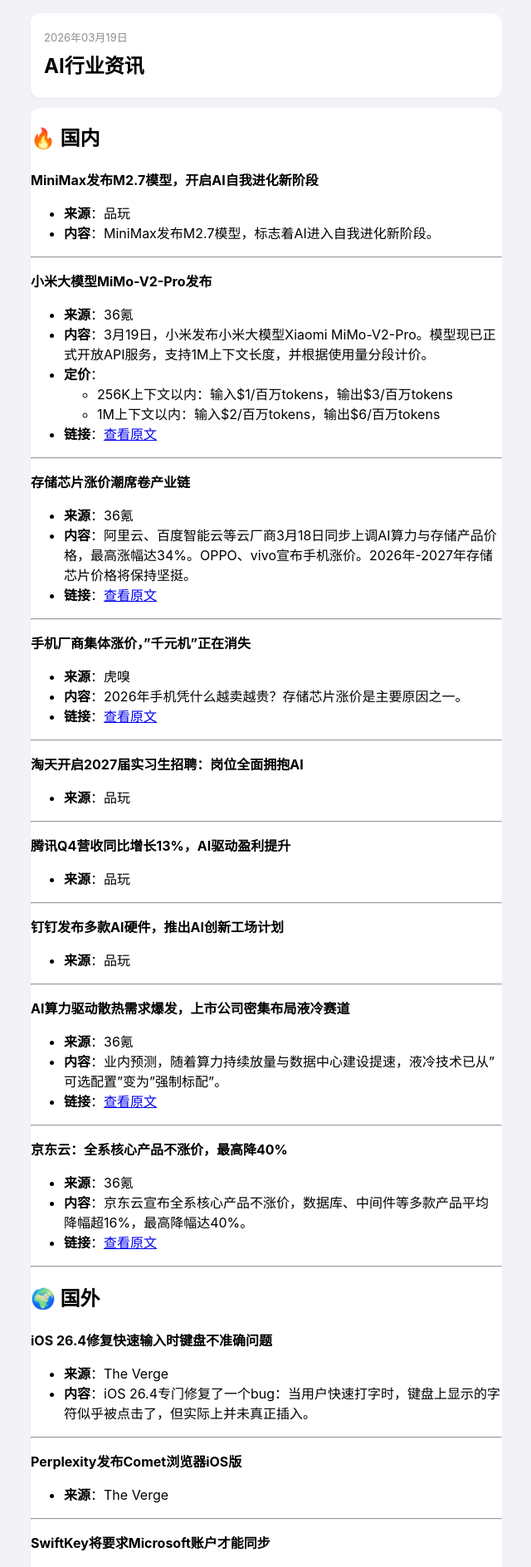
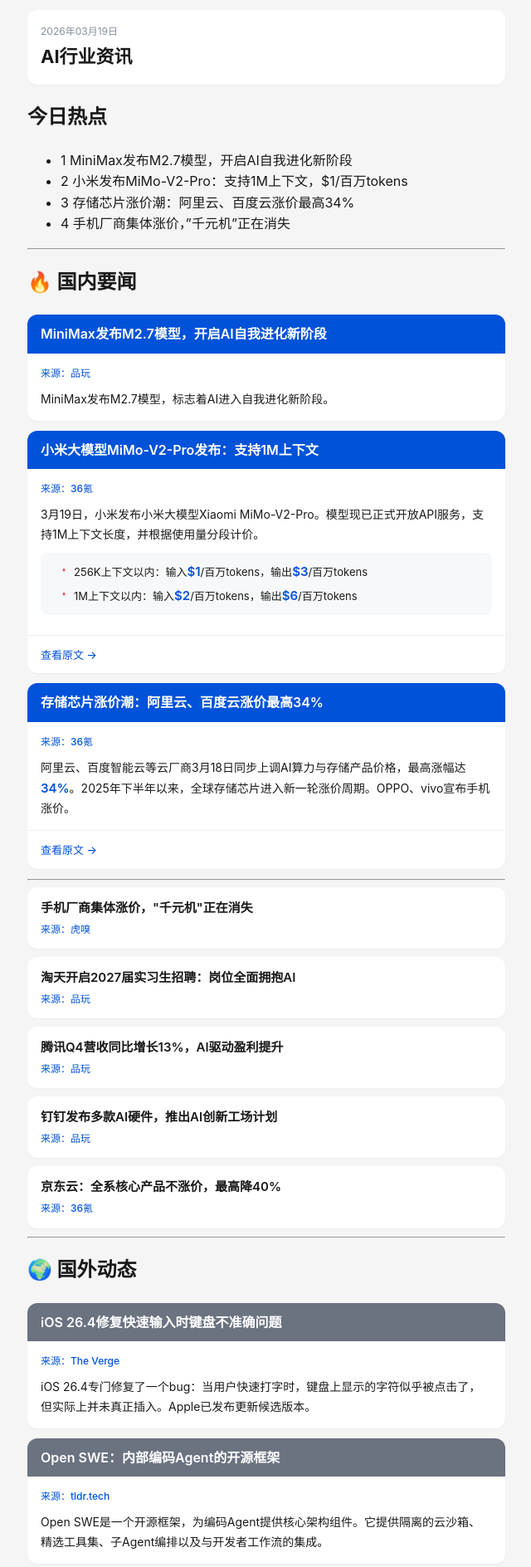
Before and after one commit to MyKPWang/ai-news, a Jekyll site: the page built from 2026/03/03-19.md, in a window 1280 px wide. Shown: the top 1888 px of the page at 83% size, without its empty margins (319-959 px from the left). Built offline with Jekyll 4.4.1, drawn with Linux system fonts in a browser that asks for light colours; some of the changed text lies outside the part shown.

Commit message:
优化排版：参考36氪风格，蓝色色块标题+数字高亮

```diff
--- a/2026/03/03-19.md
+++ b/2026/03/03-19.md
@@ -4,127 +4,180 @@
 date: 2026-03-19
 ---
 
-## 🔥 国内
+## 今日热点
 
-**MiniMax发布M2.7模型，开启AI自我进化新阶段**
-
-- **来源**：品玩
-- **内容**：MiniMax发布M2.7模型，标志着AI进入自我进化新阶段。
+- <span class="num">1</span> MiniMax发布M2.7模型，开启AI自我进化新阶段
+- <span class="num">2</span> 小米发布MiMo-V2-Pro：支持1M上下文，$1/百万tokens
+- <span class="num">3</span> 存储芯片涨价潮：阿里云、百度云涨价最高34%
+- <span class="num">4</span> 手机厂商集体涨价，"千元机"正在消失
 
 ---
 
-**小米大模型MiMo-V2-Pro发布**
+## 🔥 国内要闻
 
-- **来源**：36氪
-- **内容**：3月19日，小米发布小米大模型Xiaomi MiMo-V2-Pro。模型现已正式开放API服务，支持1M上下文长度，并根据使用量分段计价。
-- **定价**：
-  - 256K上下文以内：输入$1/百万tokens，输出$3/百万tokens
-  - 1M上下文以内：输入$2/百万tokens，输出$6/百万tokens
-- **链接**：[查看原文](https://36kr.com/newsflashes/3729076590837381)
+<div class="news-card">
+
+<div class="card-header">
+<h3 class="news-title">MiniMax发布M2.7模型，开启AI自我进化新阶段</h3>
+</div>
+
+<div class="card-body">
+<div class="news-meta">
+<span class="source">来源：品玩</span>
+</div>
+<div class="news-content">
+MiniMax发布M2.7模型，标志着AI进入自我进化新阶段。
+</div>
+</div>
+
+</div>
+
+<div class="news-card">
+
+<div class="card-header">
+<h3 class="news-title">小米大模型MiMo-V2-Pro发布：支持1M上下文</h3>
+</div>
+
+<div class="card-body">
+<div class="news-meta">
+<span class="source">来源：36氪</span>
+</div>
+<div class="news-content">
+3月19日，小米发布小米大模型Xiaomi MiMo-V2-Pro。模型现已正式开放API服务，支持1M上下文长度，并根据使用量分段计价。
+
+<div class="feature-box">
+<ul>
+<li>256K上下文以内：输入<span class="highlight-num">$1</span>/百万tokens，输出<span class="highlight-num">$3</span>/百万tokens</li>
+<li>1M上下文以内：输入<span class="highlight-num">$2</span>/百万tokens，输出<span class="highlight-num">$6</span>/百万tokens</li>
+</ul>
+</div>
+
+</div>
+</div>
+
+<div class="card-footer">
+<a class="news-link" href="https://36kr.com/newsflashes/3729076590837381">查看原文</a>
+</div>
+
+</div>
+
+<div class="news-card">
+
+<div class="card-header">
+<h3 class="news-title">存储芯片涨价潮：阿里云、百度云涨价最高34%</h3>
+</div>
+
+<div class="card-body">
+<div class="news-meta">
+<span class="source">来源：36氪</span>
+</div>
+<div class="news-content">
+阿里云、百度智能云等云厂商3月18日同步上调AI算力与存储产品价格，最高涨幅达<span class="highlight-num">34%</span>。2025年下半年以来，全球存储芯片进入新一轮涨价周期。OPPO、vivo宣布手机涨价。
+
+</div>
+</div>
+
+<div class="card-footer">
+<a class="news-link" href="https://36kr.com/newsflashes/3729050203569795">查看原文</a>
+</div>
+
+</div>
 
 ---
 
-**存储芯片涨价潮席卷产业链**
+<div class="simple-card">
+<h4 class="news-title">手机厂商集体涨价，"千元机"正在消失</h4>
+<div class="news-meta"><span class="source">来源：虎嗅</span></div>
+</div>
 
-- **来源**：36氪
-- **内容**：阿里云、百度智能云等云厂商3月18日同步上调AI算力与存储产品价格，最高涨幅达34%。OPPO、vivo宣布手机涨价。2026年-2027年存储芯片价格将保持坚挺。
-- **链接**：[查看原文](https://36kr.com/newsflashes/3729050203569795)
+<div class="simple-card">
+<h4 class="news-title">淘天开启2027届实习生招聘：岗位全面拥抱AI</h4>
+<div class="news-meta"><span class="source">来源：品玩</span></div>
+</div>
+
+<div class="simple-card">
+<h4 class="news-title">腾讯Q4营收同比增长13%，AI驱动盈利提升</h4>
+<div class="news-meta"><span class="source">来源：品玩</span></div>
+</div>
+
+<div class="simple-card">
+<h4 class="news-title">钉钉发布多款AI硬件，推出AI创新工场计划</h4>
+<div class="news-meta"><span class="source">来源：品玩</span></div>
+</div>
+
+<div class="simple-card">
+<h4 class="news-title">京东云：全系核心产品不涨价，最高降40%</h4>
+<div class="news-meta"><span class="source">来源：36氪</span></div>
+</div>
 
 ---
 
-**手机厂商集体涨价，"千元机"正在消失**
+## 🌍 国外动态
 
-- **来源**：虎嗅
-- **内容**：2026年手机凭什么越卖越贵？存储芯片涨价是主要原因之一。
-- **链接**：[查看原文](https://www.huxiu.com/article/4843288.html)
+<div class="news-card overseas">
+
+<div class="card-header">
+<h3 class="news-title">iOS 26.4修复快速输入时键盘不准确问题</h3>
+</div>
+
+<div class="card-body">
+<div class="news-meta">
+<span class="source">来源：The Verge</span>
+</div>
+<div class="news-content">
+iOS 26.4专门修复了一个bug：当用户快速打字时，键盘上显示的字符似乎被点击了，但实际上并未真正插入。Apple已发布更新候选版本。
+</div>
+</div>
+
+</div>
+
+<div class="news-card overseas">
+
+<div class="card-header">
+<h3 class="news-title">Open SWE：内部编码Agent的开源框架</h3>
+</div>
+
+<div class="card-body">
+<div class="news-meta">
+<span class="source">来源：tldr.tech</span>
+</div>
+<div class="news-content">
+Open SWE是一个开源框架，为编码Agent提供核心架构组件。它提供隔离的云沙箱、精选工具集、子Agent编排以及与开发者工作流的集成。
+</div>
+</div>
+
+</div>
+
+<div class="news-card overseas">
+
+<div class="card-header">
+<h3 class="news-title">AI Agent自主重新设计其记忆系统，召回率从60%提至93%</h3>
+</div>
+
+<div class="card-body">
+<div class="news-meta">
+<span class="source">来源：tldr.tech</span>
+</div>
+<div class="news-content">
+一位开发者询问AI Agent希望如何记住事物。该Agent重新设计了自己的记忆系统，运行自我评估，诊断盲点，并将召回率从<span class="highlight-num">60%</span>提高到<span class="highlight-num">93%</span>，整个过程仅花费<span class="highlight-num">2美元</span>。
+</div>
+</div>
+
+</div>
 
 ---
 
-**淘天开启2027届实习生招聘：岗位全面拥抱AI**
+<div class="simple-card">
+<h4 class="news-title">Perplexity发布Comet浏览器iOS版</h4>
+<div class="news-meta"><span class="source">来源：The Verge</span></div>
+</div>
 
-- **来源**：品玩
+<div class="simple-card">
+<h4 class="news-title">SwiftKey将要求Microsoft账户才能同步</h4>
+<div class="news-meta"><span class="source">来源：The Verge</span></div>
+</div>
 
----
-
-**腾讯Q4营收同比增长13%，AI驱动盈利提升**
-
-- **来源**：品玩
-
----
-
-**钉钉发布多款AI硬件，推出AI创新工场计划**
-
-- **来源**：品玩
-
----
-
-**AI算力驱动散热需求爆发，上市公司密集布局液冷赛道**
-
-- **来源**：36氪
-- **内容**：业内预测，随着算力持续放量与数据中心建设提速，液冷技术已从"可选配置"变为"强制标配"。
-- **链接**：[查看原文](https://36kr.com/newsflashes/3729051399110279)
-
----
-
-**京东云：全系核心产品不涨价，最高降40%**
-
-- **来源**：36氪
-- **内容**：京东云宣布全系核心产品不涨价，数据库、中间件等多款产品平均降幅超16%，最高降幅达40%。
-- **链接**：[查看原文](https://36kr.com/newsflashes/3728593444568707)
-
----
-
-## 🌍 国外
-
-**iOS 26.4修复快速输入时键盘不准确问题**
-
-- **来源**：The Verge
-- **内容**：iOS 26.4专门修复了一个bug：当用户快速打字时，键盘上显示的字符似乎被点击了，但实际上并未真正插入。
-
----
-
-**Perplexity发布Comet浏览器iOS版**
-
-- **来源**：The Verge
-
----
-
-**SwiftKey将要求Microsoft账户才能同步**
-
-- **来源**：The Verge
-- **内容**：从2026年5月31日起，需要登录Microsoft账户才能继续同步跨设备的高频词汇。
-
----
-
-**Meta纽约第五大道门店成为永久旗舰店**
-
-- **来源**：The Verge
-- **内容**：Meta宣布这是一家"永久旗舰店"，将继续销售其AI智能眼镜和Meta Quest头显。
-
----
-
-**五角大楼回应Anthropic诉讼**
-
-- **来源**：The Verge
-- **内容**：国防部声称该公司可能会"试图禁用其技术或主动改变其模型的行为"，这"对国家安全来说是不可接受的风险"。
-
----
-
-**Open SWE：内部编码Agent的开源框架**
-
-- **来源**：tldr.tech
-- **内容**：Open SWE是一个开源框架，为编码Agent提供核心架构组件。它提供隔离的云沙箱、精选工具集、子Agent编排。
-
----
-
-**AI Agent自主重新设计其记忆系统**
-
-- **来源**：tldr.tech
-- **内容**：该Agent重新设计了自己的记忆系统，将召回率从60%提高到93%，整个过程仅花费2美元。
-
----
-
-**美光科技第二季度业绩超预期**
-
-- **来源**：36氪
-- **内容**：美光科技第二季度业绩经调整营收238.6亿美元，调整后每股收益12.20美元，超出预期。
+<div class="simple-card">
+<h4 class="news-title">Meta纽约第五大道门店成为永久旗舰店</h4>
+<div class="news-meta"><span class="source">来源：The Verge</span></div>
+</div>
--- a/_layouts/post.html
+++ b/_layouts/post.html
@@ -15,9 +15,7 @@
       <h1>AI行业资讯</h1>
     </div>
 
-    <div class="post">
-      {{ content }}
-    </div>
+    {{ content }}
 
     <div class="sources">
       来源：虎嗅、品玩、36氪、tldr.tech、The Verge
--- a/assets/css/style.scss
+++ b/assets/css/style.scss
@@ -2,25 +2,24 @@
 ---
 
 // 颜色
-$primary: #007aff;
-$red-accent: #ff3b30;
-$green-accent: #34c759;
-$bg-page: #f2f2f7;
+$primary: #0052d9;
+$primary-light: #3370ff;
+$accent: #00b42a;
+$bg-page: #f5f5f5;
 $bg-card: #fff;
-$text-main: #000;
-$text-secondary: #8e8e93;
-$border: #e5e5ea;
-$gray-box: #f2f2f7;
+$text-main: #1a1a1a;
+$text-secondary: #86909c;
+$border: #e5e6e8;
 
 * {
   box-sizing: border-box;
 }
 
 body {
-  font-family: -apple-system, BlinkMacSystemFont, "SF Pro Text", "PingFang SC", "Hiragino Sans GB", "Microsoft YaHei", sans-serif;
+  font-family: -apple-system, BlinkMacSystemFont, "SF Pro Display", "PingFang SC", "Hiragino Sans GB", "Microsoft YaHei", sans-serif;
   background: $bg-page;
   color: $text-main;
-  line-height: 1.5;
+  line-height: 1.6;
   margin: 0;
   padding: 0;
   -webkit-font-smoothing: antialiased;
@@ -29,80 +28,121 @@
 .container {
   max-width: 600px;
   margin: 0 auto;
-  padding: 16px;
+  padding: 12px;
 }
 
 // 顶部
 .top-bar {
   background: $bg-card;
-  padding: 20px 16px;
+  padding: 16px;
+  border-radius: 12px;
   margin-bottom: 12px;
-  border-radius: 12px;
-  box-shadow: 0 1px 2px rgba(0,0,0,0.05);
+  box-shadow: 0 1px 2px rgba(0,0,0,0.04);
 
   .date {
-    font-size: 13px;
+    font-size: 12px;
     color: $text-secondary;
-    margin-bottom: 6px;
+    margin-bottom: 4px;
   }
 
   h1 {
-    font-size: 24px;
+    font-size: 22px;
     font-weight: 700;
     margin: 0;
-    color: #000;
+    color: $text-main;
   }
 }
 
-// 文章卡片
-.post {
+// 热点导览
+.hot-list {
   background: $bg-card;
   border-radius: 12px;
-  box-shadow: 0 1px 2px rgba(0,0,0,0.05);
-  overflow: hidden;
-}
+  padding: 14px 16px;
+  margin-bottom: 12px;
+  box-shadow: 0 1px 2px rgba(0,0,0,0.04);
 
-// 分类标题
-.category-header {
-  padding: 16px;
-  border-bottom: 1px solid $border;
-
-  &.国内 {
-    background: linear-gradient(135deg, #fff5f5, #fff);
-    border-left: 4px solid $red-accent;
-    margin-left: 0;
-  }
-
-  &.国外 {
-    background: linear-gradient(135deg, #f0f7ff, #fff);
-    border-left: 4px solid $primary;
-  }
-
-  h2 {
-    font-size: 17px;
+  .section-title {
+    font-size: 13px;
     font-weight: 600;
-    margin: 0;
+    color: $primary;
+    margin-bottom: 10px;
     display: flex;
     align-items: center;
-    gap: 8px;
+    gap: 6px;
+
+    &::before {
+      content: "●";
+      font-size: 8px;
     }
   }
 
-// 新闻条目
-.news-item {
-  padding: 16px;
-  border-bottom: 1px solid $border;
+  ul {
+    list-style: none;
+    padding: 0;
+    margin: 0;
+  }
+
+  li {
+    font-size: 14px;
+    color: $text-main;
+    padding: 8px 0;
+    border-bottom: 1px solid #f0f0f0;
+    line-height: 1.5;
 
     &:last-child {
       border-bottom: none;
     }
 
+    .num {
+      color: $primary;
+      font-weight: 600;
+      margin-right: 6px;
+    }
+
+    .tag {
+      display: inline-block;
+      font-size: 11px;
+      padding: 1px 6px;
+      border-radius: 3px;
+      margin-right: 6px;
+      font-weight: 500;
+
+      &.国内 {
+        background: #ffe5e5;
+        color: #ff4d4f;
+      }
+
+      &.国外 {
+        background: #e6f4ff;
+        color: $primary;
+      }
+    }
+  }
+}
+
+// 新闻卡片
+.news-card {
+  background: $bg-card;
+  border-radius: 12px;
+  margin-bottom: 12px;
+  box-shadow: 0 1px 2px rgba(0,0,0,0.04);
+  overflow: hidden;
+
+  .card-header {
+    background: $primary;
+    padding: 12px 16px;
+
     .news-title {
       font-size: 16px;
       font-weight: 600;
-    margin: 0 0 8px 0;
-    color: $text-main;
+      color: #fff;
+      margin: 0;
       line-height: 1.4;
+    }
+  }
+
+  .card-body {
+    padding: 14px 16px;
   }
 
   .news-meta {
@@ -110,7 +150,7 @@
     gap: 12px;
     font-size: 12px;
     color: $text-secondary;
-    margin-bottom: 8px;
+    margin-bottom: 10px;
 
     .source {
       color: $primary;
@@ -118,7 +158,12 @@
     }
   }
 
-  // 红色菱形引导符
+  .news-content {
+    font-size: 14px;
+    color: $text-main;
+    line-height: 1.7;
+
+    // 红色菱形引导
     .content-list {
       margin: 8px 0;
       padding-left: 0;
@@ -128,26 +173,30 @@
         position: relative;
         padding-left: 14px;
         margin-bottom: 6px;
-      font-size: 14px;
-      color: #3c3c43;
-      line-height: 1.5;
 
         &::before {
           content: "♦";
           position: absolute;
           left: 0;
-        color: $red-accent;
+          color: #ff4d4f;
           font-size: 8px;
           top: 5px;
         }
       }
     }
 
-  // 浅灰框包裹的子项
+    // 数字高亮
+    .highlight-num {
+      color: $primary;
+      font-weight: 600;
+      font-size: 15px;
+    }
+
+    // 灰色框
     .feature-box {
-    background: $gray-box;
-    border-radius: 10px;
-    padding: 12px;
+      background: #f7f8fa;
+      border-radius: 8px;
+      padding: 10px 12px;
       margin: 10px 0;
 
       ul {
@@ -156,7 +205,7 @@
 
         li {
           font-size: 13px;
-        color: #3c3c43;
+          color: $text-main;
           margin-bottom: 4px;
           list-style: none;
           position: relative;
@@ -166,7 +215,7 @@
             content: "♦";
             position: absolute;
             left: 0;
-          color: $red-accent;
+            color: #ff4d4f;
             font-size: 8px;
             top: 4px;
           }
@@ -177,24 +226,17 @@
         }
       }
     }
-
-  // 高亮文本
-  .highlight {
-    background: #fff3cd;
-    padding: 1px 5px;
-    border-radius: 4px;
-    font-size: 13px;
   }
 
-  // 链接按钮
+  .card-footer {
+    padding: 10px 16px;
+    border-top: 1px solid #f0f0f0;
+
     .news-link {
-    display: inline-flex;
-    align-items: center;
       color: $primary;
       text-decoration: none;
       font-size: 13px;
       font-weight: 500;
-    margin-top: 4px;
 
       &:hover {
         text-decoration: underline;
@@ -204,16 +246,38 @@
         content: " →";
       }
     }
+  }
 
-  // 引用块（类似Twitter截图）
-  .quote-block {
-    background: #f9f9f9;
-    border-radius: 8px;
-    padding: 12px;
-    margin: 10px 0;
-    border-left: 3px solid $primary;
-    font-size: 13px;
-    color: #3c3c43;
+  // 国外分类用不同颜色
+  &.overseas .card-header {
+    background: #6b7280;
+  }
+}
+
+// 简单新闻（无详情）
+.simple-card {
+  background: $bg-card;
+  border-radius: 12px;
+  padding: 14px 16px;
+  margin-bottom: 10px;
+  box-shadow: 0 1px 2px rgba(0,0,0,0.04);
+
+  .news-title {
+    font-size: 15px;
+    font-weight: 600;
+    color: $text-main;
+    margin: 0 0 6px 0;
+    line-height: 1.4;
+  }
+
+  .news-meta {
+    font-size: 12px;
+    color: $text-secondary;
+
+    .source {
+      color: $primary;
+      font-weight: 500;
+    }
   }
 }
 
@@ -222,25 +286,32 @@
   text-align: center;
   color: $text-secondary;
   font-size: 12px;
-  padding: 20px;
-  margin-top: 12px;
+  padding: 16px;
 }
 
-// 响应式
-@media (max-width: 480px) {
-  .container {
-    padding: 8px;
+// 分类标题
+.category-divider {
+  font-size: 15px;
+  font-weight: 600;
+  color: $text-main;
+  padding: 16px 0 12px 0;
+  display: flex;
+  align-items: center;
+  gap: 8px;
+
+  &::before {
+    content: "";
+    width: 4px;
+    height: 16px;
+    background: $primary;
+    border-radius: 2px;
   }
 
-  .top-bar {
-    padding: 16px;
+  &.国内::before {
+    background: #ff4d4f;
+  }
 
-    h1 {
-      font-size: 20px;
+  &.国外::before {
+    background: #6b7280;
   }
 }
-
-  .news-item {
-    padding: 14px;
-  }
-}
```
Lines whose indentation alone changed are shown as unchanged.
